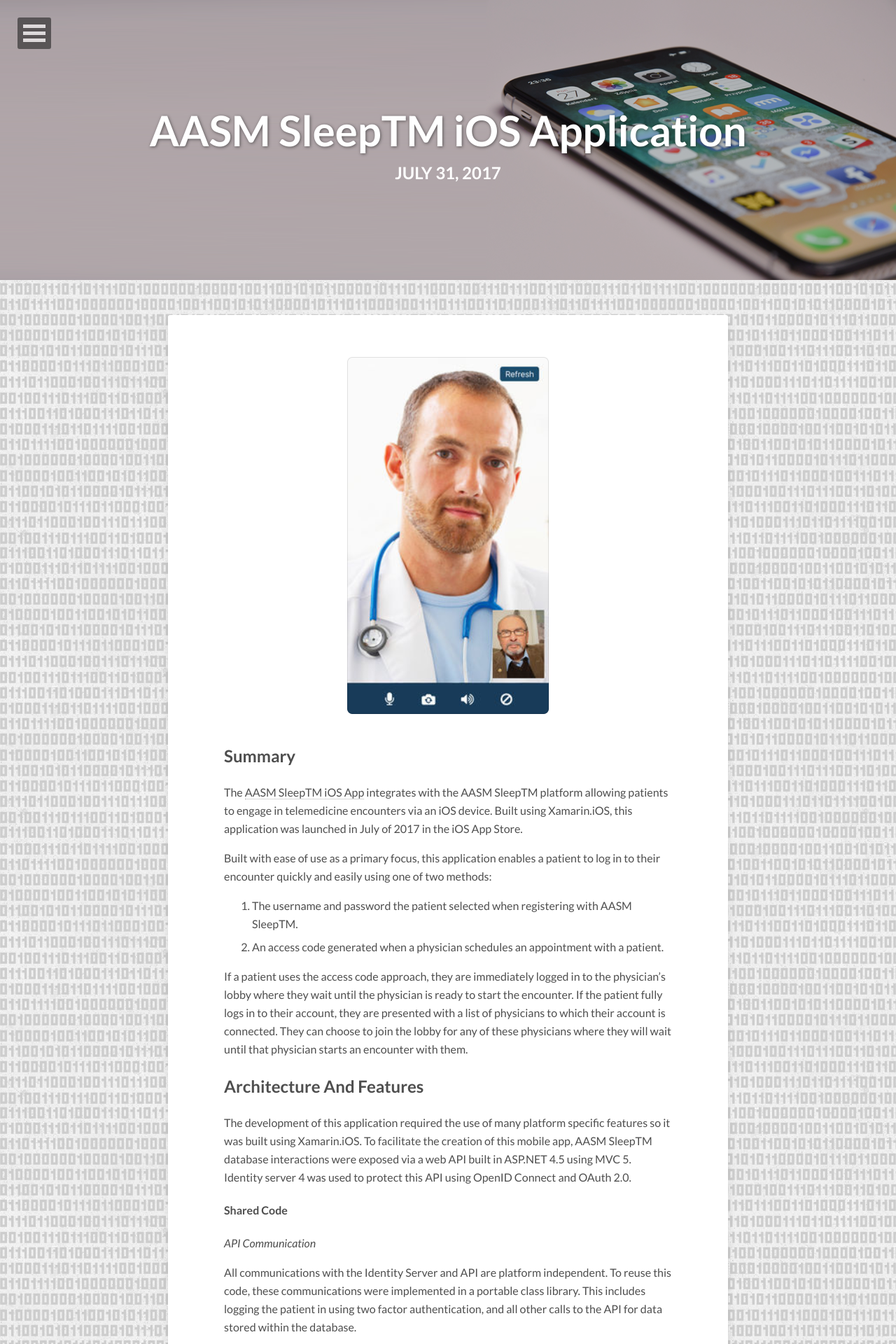
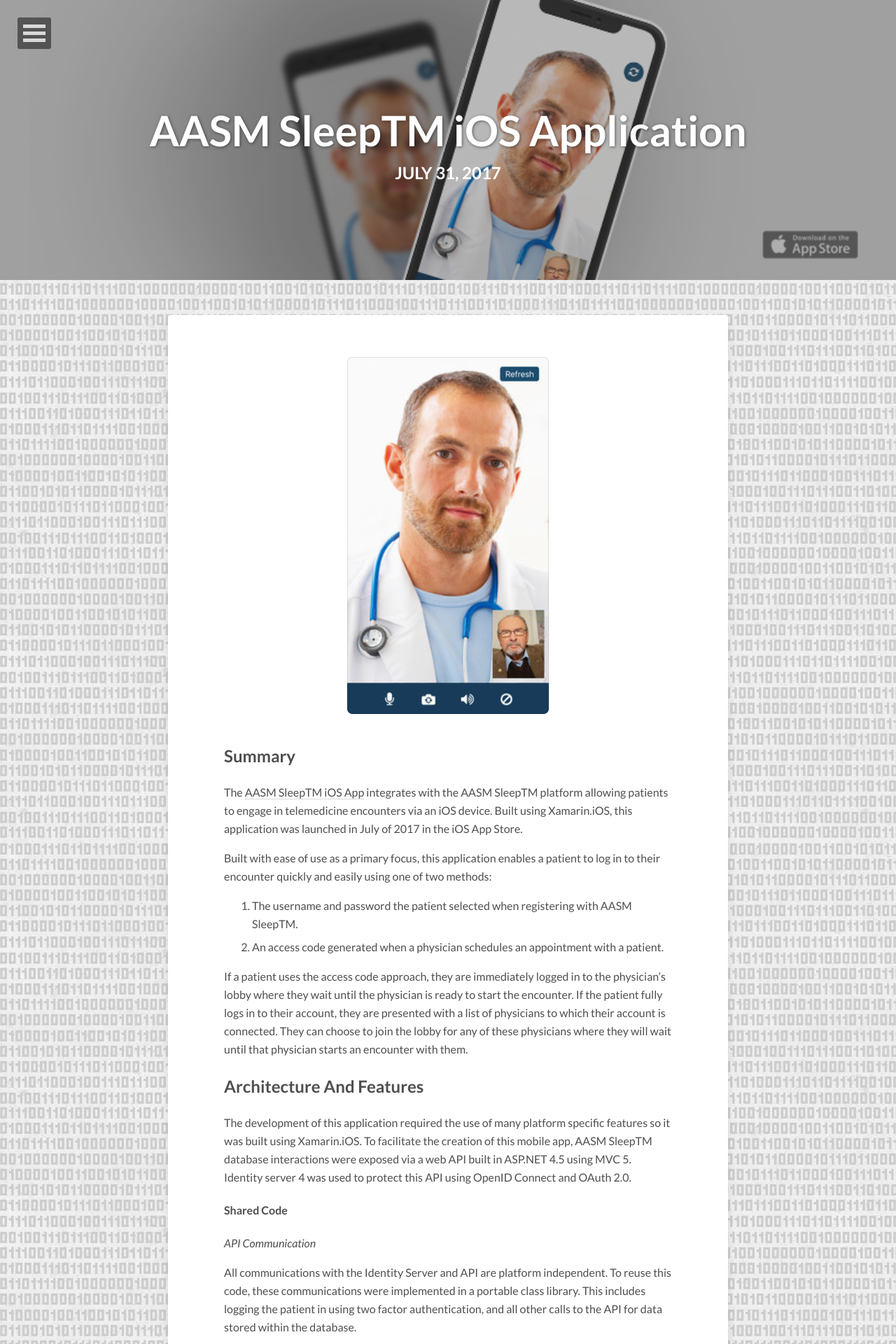
Before and after one commit to JacobMDavidson/JacobMDavidson.github.io, a Jekyll site: the page built from _posts/iOS/2017-07-31-sleeptm-ios.md, in a window 1280 px wide. Shown: the top 1920 px of the page at 70% size. Built offline with Jekyll 4.4.1, drawn with Linux system fonts in a browser that asks for light colours; nearby versions of some CDN libraries.

Commit message:
Updated sleeptm ios and android header images

```diff
--- a/_posts/iOS/2017-07-31-sleeptm-ios.md
+++ b/_posts/iOS/2017-07-31-sleeptm-ios.md
@@ -7,7 +7,7 @@
 comments: false
 share: false
 image:
-  feature: ios/sleeptm-ios-header.png
+  feature: ios/headers_ios_sleeptm.png
 ---
 
 <figure style="text-align: center">
```
Also changed, not shown: _posts/android/2017-09-11-sleeptm-android.md (+1 -1 lines), images/android/headers_android_sleeptm.png (added), images/ios/headers_ios_sleeptm.png (added).
